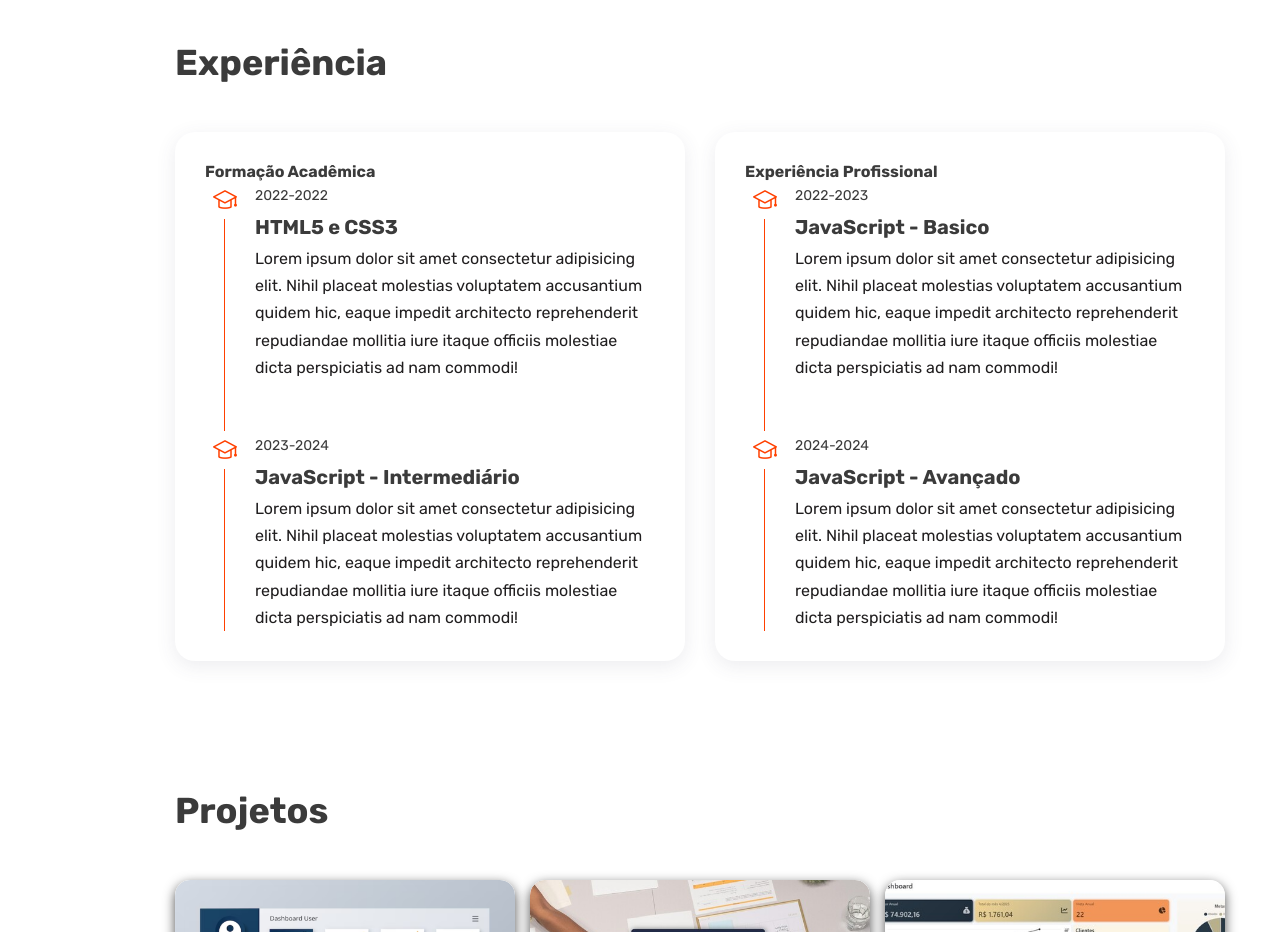
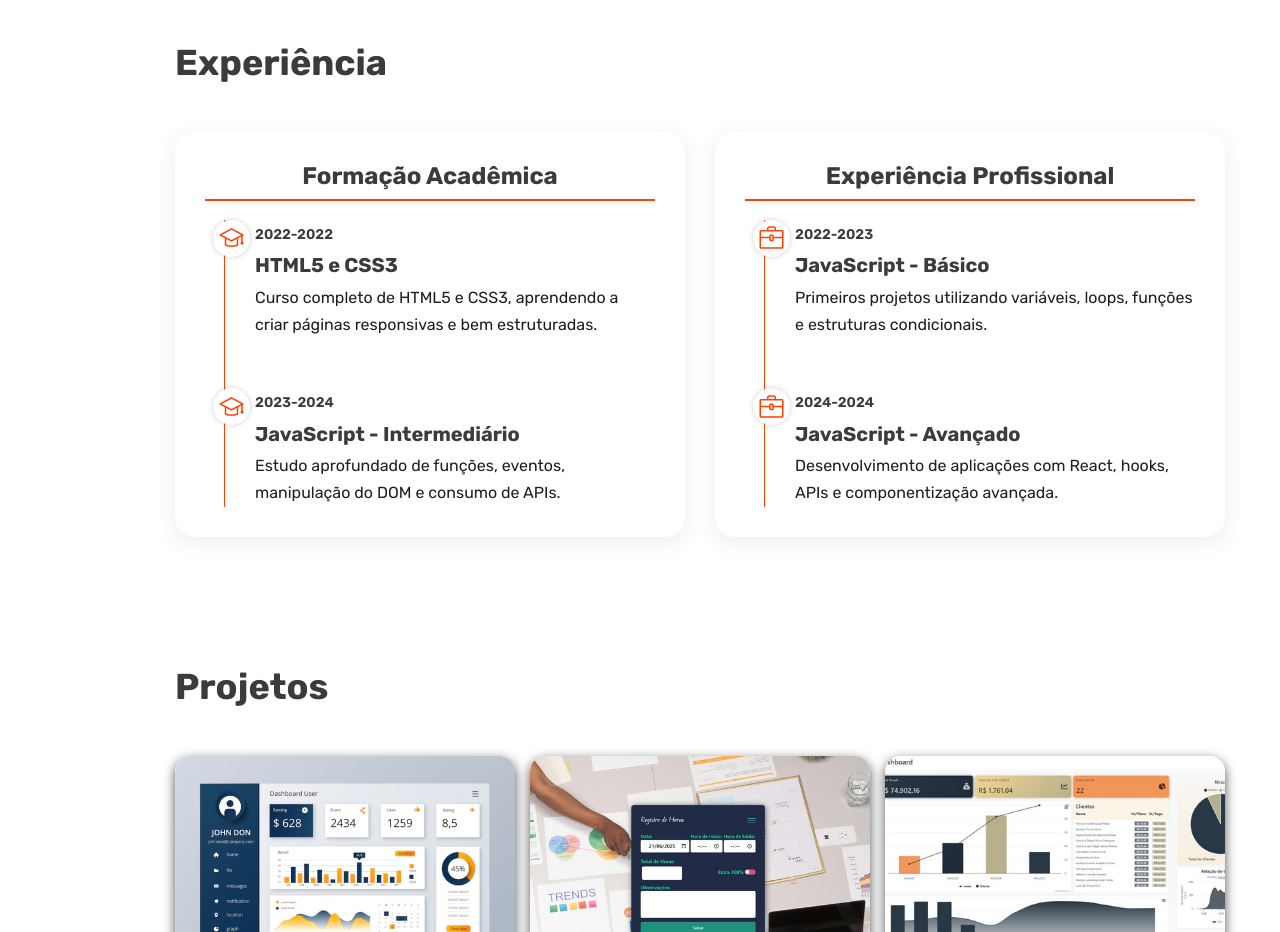
Before and after one commit to ismaelvieira12/Portifolio, a React (Vite) app: page / in a window 1280 px wide. Shown: the part 1960-2892 px from the top of the page. Built offline with nearby package versions, Linux system fonts and the light colour scheme; a web font is replaced by a local one.

Commit message:
concertando o resumo

```diff
--- a/src/components/resume/Data.jsx
+++ b/src/components/resume/Data.jsx
@@ -3,39 +3,34 @@ const Data = [
     id: 1,
     category: "educação",
     icon: "icon-graduation",
-        year: '2022-2022',
+    year: "2022-2022",
     title: "HTML5 e CSS3",
-        desc: "Lorem ipsum dolor sit amet consectetur adipisicing elit. Nihil placeat molestias voluptatem accusantium quidem hic, eaque impedit architecto reprehenderit repudiandae mollitia iure itaque officiis molestiae dicta perspiciatis ad nam commodi!",
-
-    },
-    {
-        id: 3,
-        category: "experiência",
-        icon: "icon-graduation",
-        year: '2022-2023',
-        title: "JavaScript - Basico",
-        desc:"Lorem ipsum dolor sit amet consectetur adipisicing elit. Nihil placeat molestias voluptatem accusantium quidem hic, eaque impedit architecto reprehenderit repudiandae mollitia iure itaque officiis molestiae dicta perspiciatis ad nam commodi!",
-
+    desc: "Curso completo de HTML5 e CSS3, aprendendo a criar páginas responsivas e bem estruturadas.",
   },
   {
     id: 2,
     category: "educação",
     icon: "icon-graduation",
-        year: '2023-2024',
+    year: "2023-2024",
     title: "JavaScript - Intermediário",
-        desc:"Lorem ipsum dolor sit amet consectetur adipisicing elit. Nihil placeat molestias voluptatem accusantium quidem hic, eaque impedit architecto reprehenderit repudiandae mollitia iure itaque officiis molestiae dicta perspiciatis ad nam commodi!",
-
+    desc: "Estudo aprofundado de funções, eventos, manipulação do DOM e consumo de APIs.",
   },
-
+  {
+    id: 3,
+    category: "experiência",
+    icon: "icon-briefcase",
+    year: "2022-2023",
+    title: "JavaScript - Básico",
+    desc: "Primeiros projetos utilizando variáveis, loops, funções e estruturas condicionais.",
+  },
   {
     id: 4,
     category: "experiência",
-        icon: "icon-graduation",
-        year: '2024-2024',
+    icon: "icon-briefcase",
+    year: "2024-2024",
     title: "JavaScript - Avançado",
-        desc:"Lorem ipsum dolor sit amet consectetur adipisicing elit. Nihil placeat molestias voluptatem accusantium quidem hic, eaque impedit architecto reprehenderit repudiandae mollitia iure itaque officiis molestiae dicta perspiciatis ad nam commodi!",
+    desc: "Desenvolvimento de aplicações com React, hooks, APIs e componentização avançada.",
+  },
+];
 
-    },
-]
-
-export default Data
+export default Data;
--- a/src/components/resume/resume.css
+++ b/src/components/resume/resume.css
@@ -1,65 +1,84 @@
 .resume_container {
   margin-top: 3rem;
-    display: grid; /* Adicione esta linha */
+  display: grid;
   grid-template-columns: repeat(auto-fill, minmax(370px, 1fr));
-    column-gap: 1.875rem;
+  gap: 1.875rem;
 }
 
-.timeline{
+.timeline {
   background-color: var(--container-color);
   padding: 1.875rem;
   border-radius: var(--border-radius);
   box-shadow: var(--shadow);
   position: relative;
+  transition: transform 0.2s ease-in-out;
 }
 
-.timeline_item{
+.timeline:hover {
+  transform: translateY(-5px);
+}
+
+.timeline_header {
+  font-size: var(--h2-font-size);
+  color: var(--Title-color);
+  margin-bottom: 1.2rem;
+  text-align: center;
+  border-bottom: 2px solid var(--Second-color);
+  padding-bottom: 0.5rem;
+}
+
+.timeline_item {
   position: relative;
   padding-left: 3.125rem;
   padding-bottom: 3.125rem;
+}
 
-    &:last-child{
+.timeline_item:last-child {
   padding-bottom: 0;
 }
 
-    &::before{
+.timeline_item::before {
   content: "";
   position: absolute;
   width: 1px;
   height: 100%;
   background-color: var(--Second-color);
-        left: 1.2rem; /* Ajuste conforme o ícone */
+  left: 1.2rem;
   top: 0;
 }
-    & i{
+
+.timeline_item i {
   position: absolute;
   color: var(--Second-color);
   font-size: var(--h2-font-size);
   background-color: var(--container-color);
   left: 0.5rem;
   top: 0;
-        padding: 0.4375rem 0;
+  padding: 0.4rem;
+  border-radius: 50%;
+  box-shadow: 0 0 5px rgba(0, 0, 0, 0.2);
 }
 
-    & .timeline_date{
+.timeline_date {
   color: var(--Title-color);
   font-size: var(--small-font-size);
+  font-weight: 600;
 }
 
-    & .timeline_title{
+.timeline_title {
   margin: 0.4rem 0;
   font-size: var(--h3-font-size);
 }
+
+@media (max-width: 768px) {
+  .resume_container {
+    grid-template-columns: 1fr;
+    gap: 1.5rem;
+    padding: 0 0.5rem;
   }
 
-@media (max-width: 768px){
-    .resume_container {
-        grid-template-columns: 1fr;
-        column-gap: 0;
-        padding: 0 0.5rem;
-    }
   .timeline {
     margin: 1rem 0;
-        padding: 1rem 0.5rem;
+    padding: 1rem;
   }
 }
```
Lines whose indentation alone changed are shown as unchanged.
